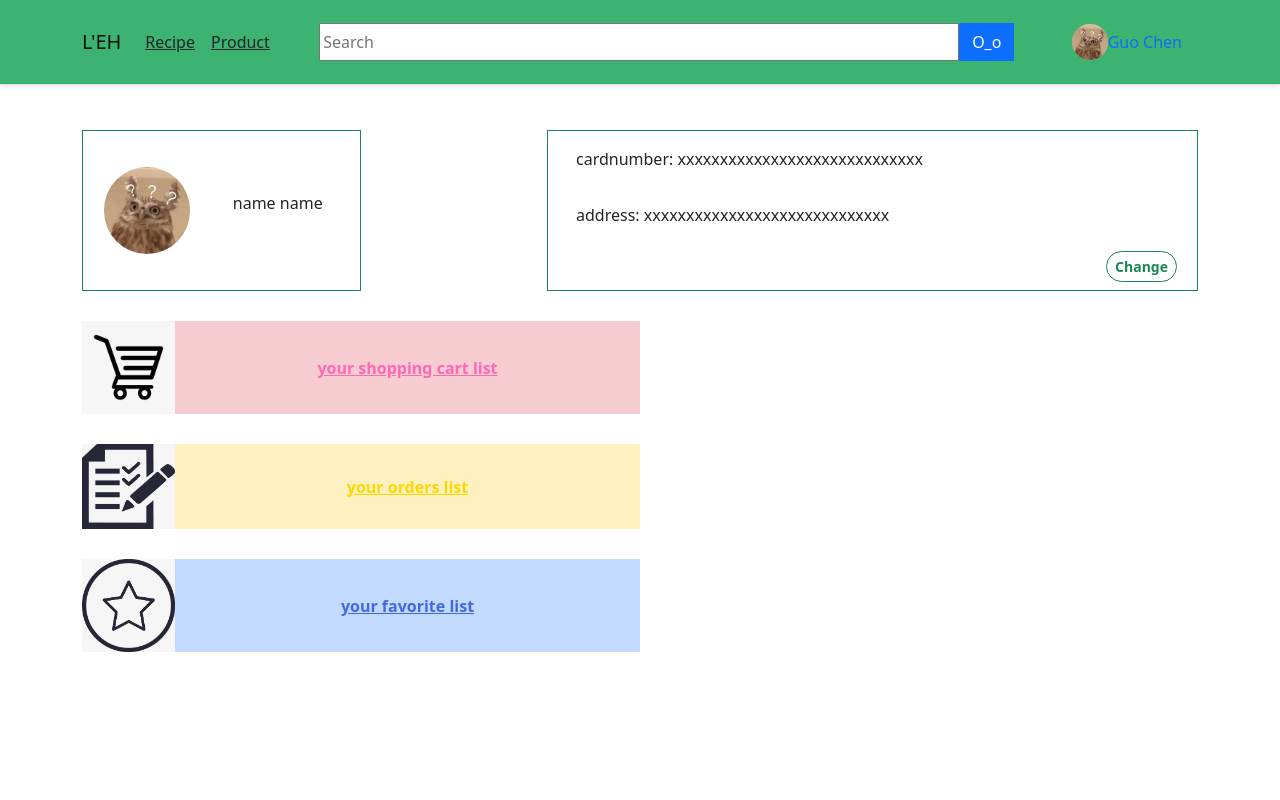
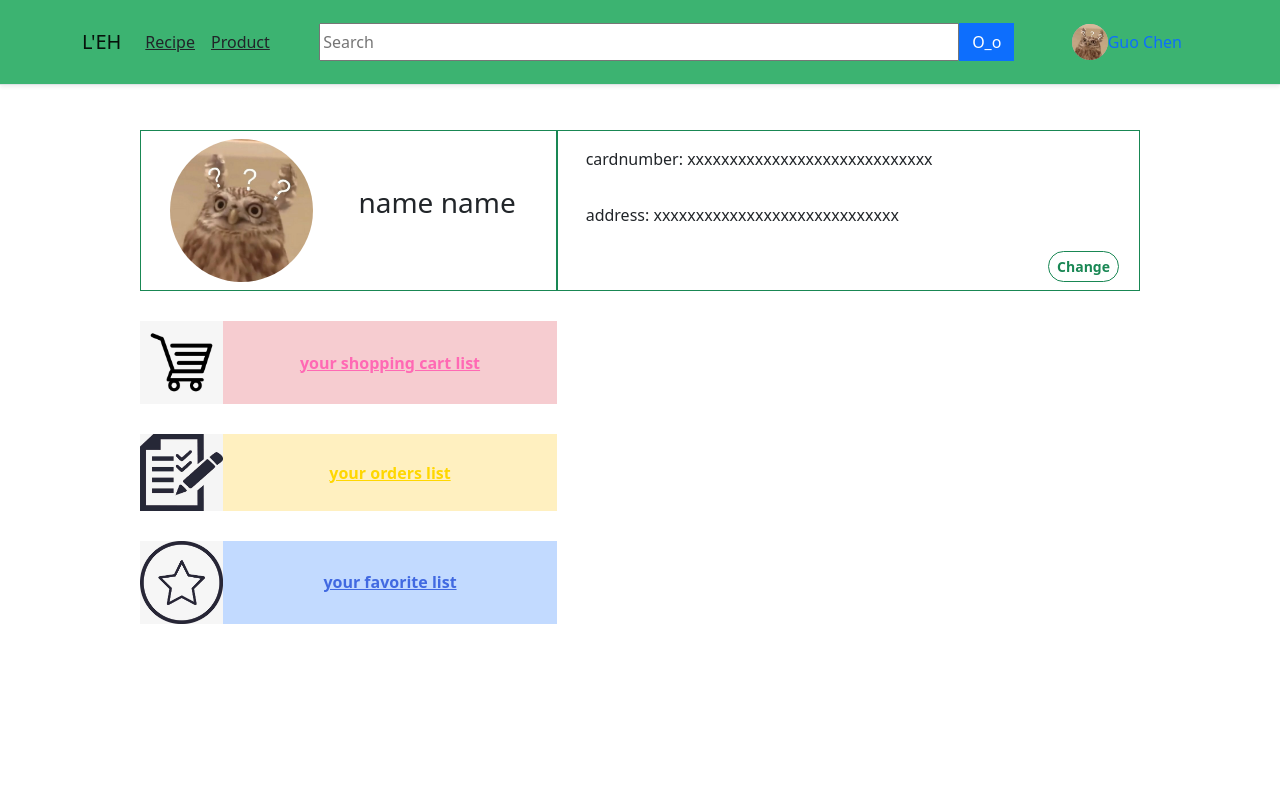
Before and after one commit to c82guochen/ECE651-PROJECT, an Angular app: page /userdetail in a window 1280 px wide. Shown: the top 800 px of the page. Built offline with nearby package versions, Linux system fonts and the light colour scheme.

Commit message:
user-detail-css modify

```diff
--- a/src/app/detail/user-detail/user-detail.component.css
+++ b/src/app/detail/user-detail/user-detail.component.css
@@ -13,3 +13,9 @@
 .remove-padding{
     padding:0;
 }
+
+.container{
+    max-width:1000px;
+    margin-left:auto;
+    margin-right:auto;
+}
--- a/src/app/detail/user-detail/user-detail.component.html
+++ b/src/app/detail/user-detail/user-detail.component.html
@@ -1,13 +1,13 @@
 <div class="container">
   <div class="row justify-content-between top-p30">
-    <div class="col-md-3 border border-success nav flex-column justify-content-center">
+    <div class="col-md-5 border border-success nav flex-column justify-content-center">
       <!--  用户头像姓名性别-->
-      <div class="row justify-content-evenly ">
+      <div class="row justify-content-evenly">
         <div class="col-md-5">
           <img alt="IMG" class="rounded-circle" style="height:100%;width:100%; padding:5px;" src="assets/profile.jpg">
         </div>
         <div class="col-md-5 nav flex-column justify-content-center text-center">
-          <p class="fs-6">name name</p>
+          <p class="fs-3">name name</p>
         </div>
       </div>
     </div>
@@ -34,7 +34,7 @@
       <img alt="shopping-cart-icon" style="height:100%;width:100%;" src="assets/shopping-cart-icon.jpg">
     </div>
     <div
-      class="col-md-5 remove-padding bg-danger bg-opacity-25 fw-bold nav flex-column justify-content-center align-items-center">
+      class="col-md-4 remove-padding bg-danger bg-opacity-25 fw-bold nav flex-column justify-content-center align-items-center">
       <a style="padding-left:0;color:HotPink;max-width:250px;" routerLink="cartlist">
         your shopping cart list
       </a>
@@ -46,7 +46,7 @@
       <img alt="order-icon" style="height:100%;width:100%;" src="assets/order-icon.jpg">
     </div>
 
-    <div class="col-md-5 remove-padding bg-warning bg-opacity-25 fw-bold nav flex-column justify-content-center align-items-center">
+    <div class="col-md-4 remove-padding bg-warning bg-opacity-25 fw-bold nav flex-column justify-content-center align-items-center">
       <a style="padding-left:0;color:Gold;max-width:250px;" routerLink="">
         your orders list
       </a>
@@ -58,7 +58,7 @@
     <div class="col-md-1 remove-padding">
       <img alt="order-icon" style="height:100%;width:100%;" src="assets/favorite-icon.jpg">
     </div>
-    <div class="col-md-5 remove-padding bg-primary bg-opacity-25 fw-bold nav flex-column justify-content-center align-items-center">
+    <div class="col-md-4 remove-padding bg-primary bg-opacity-25 fw-bold nav flex-column justify-content-center align-items-center">
       <a style="padding-left:0;color:RoyalBlue;max-width:250px;" routerLink="">
         your favorite list
       </a>
```
